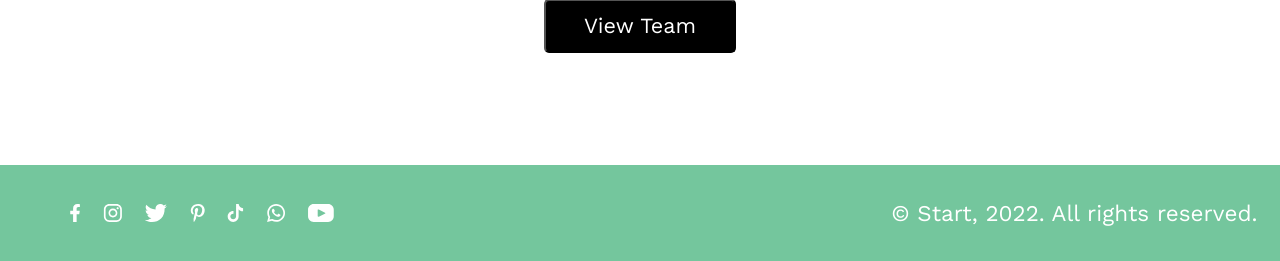
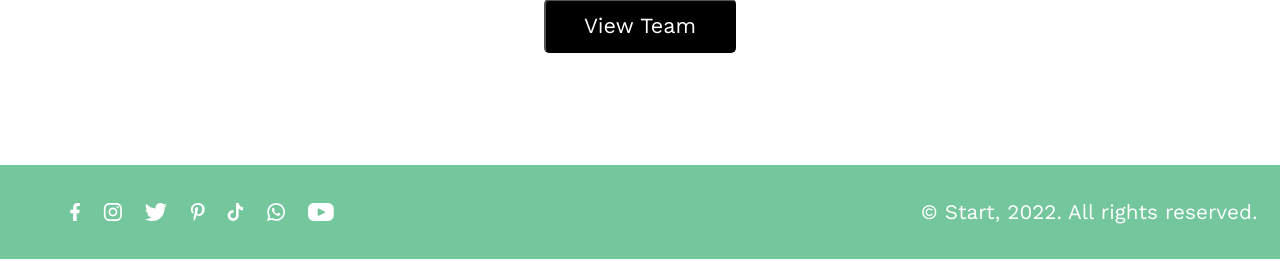
Before and after one commit to RaheemNadeem/responsive-startup, a PHP site: page / in a window 1280 px wide. Shown: the part 2876-3137 px from the top of the page. Run offline with PHP 8.4, Linux system fonts and the light colour scheme.

Commit message:
Changed font size of footer para

```diff
--- a/style.css
+++ b/style.css
@@ -185,7 +185,7 @@ footer{
 }
 
 .footer-text{
-    font-size: 1.25rem;
+    font-size: 1.15rem;
     font-family: work-sans;
     color:#FFFFFF;
     margin-top: 1.25rem;
```
